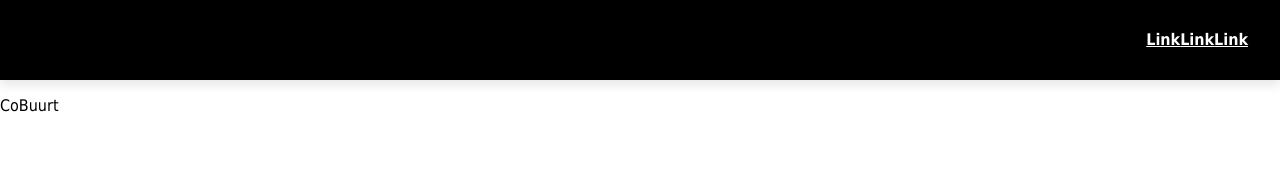
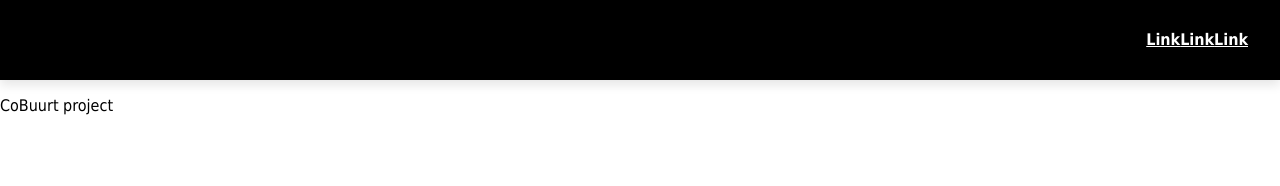
Before and after one commit to dylanvanzanten/portfolio-2022, a Next.js app: page /projects/cobuurt in a window 1280 px wide. Shown: the top 186 px of the page. Built offline with nearby package versions, Linux system fonts and the light colour scheme; a web font is replaced by a local one.

Commit message:
refactor(): Add Head component

```diff
--- a/pages/projects/cobuurt.tsx
+++ b/pages/projects/cobuurt.tsx
@@ -1,10 +1,16 @@
+import Head from "next/head";
+
+// Components
 import Header from "../../components/Header/Header";
 
 const CoBuurt = () => {
   return (
     <>
+      <Head>
+        <title></title>
+      </Head>
       <Header />
-      <p>CoBuurt</p>
+      <p>CoBuurt project</p>
     </>
   );
 };
```
